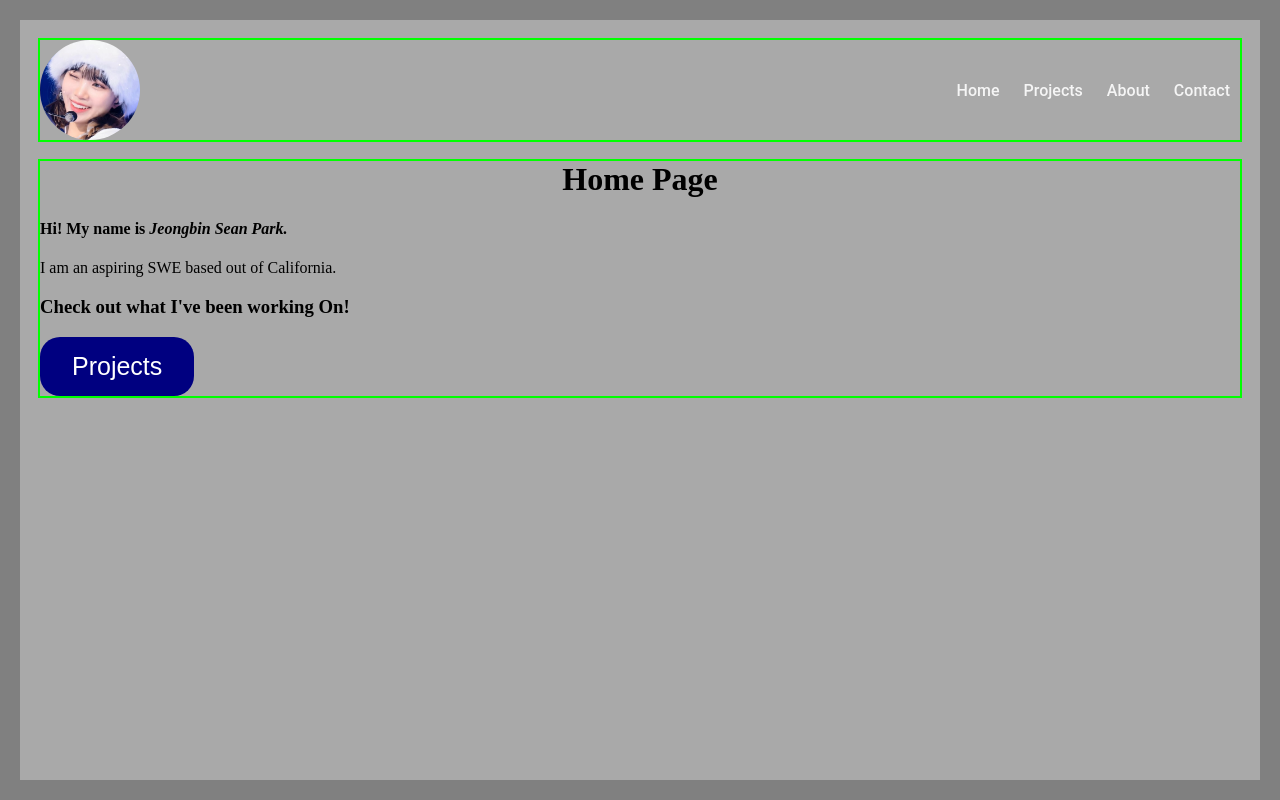
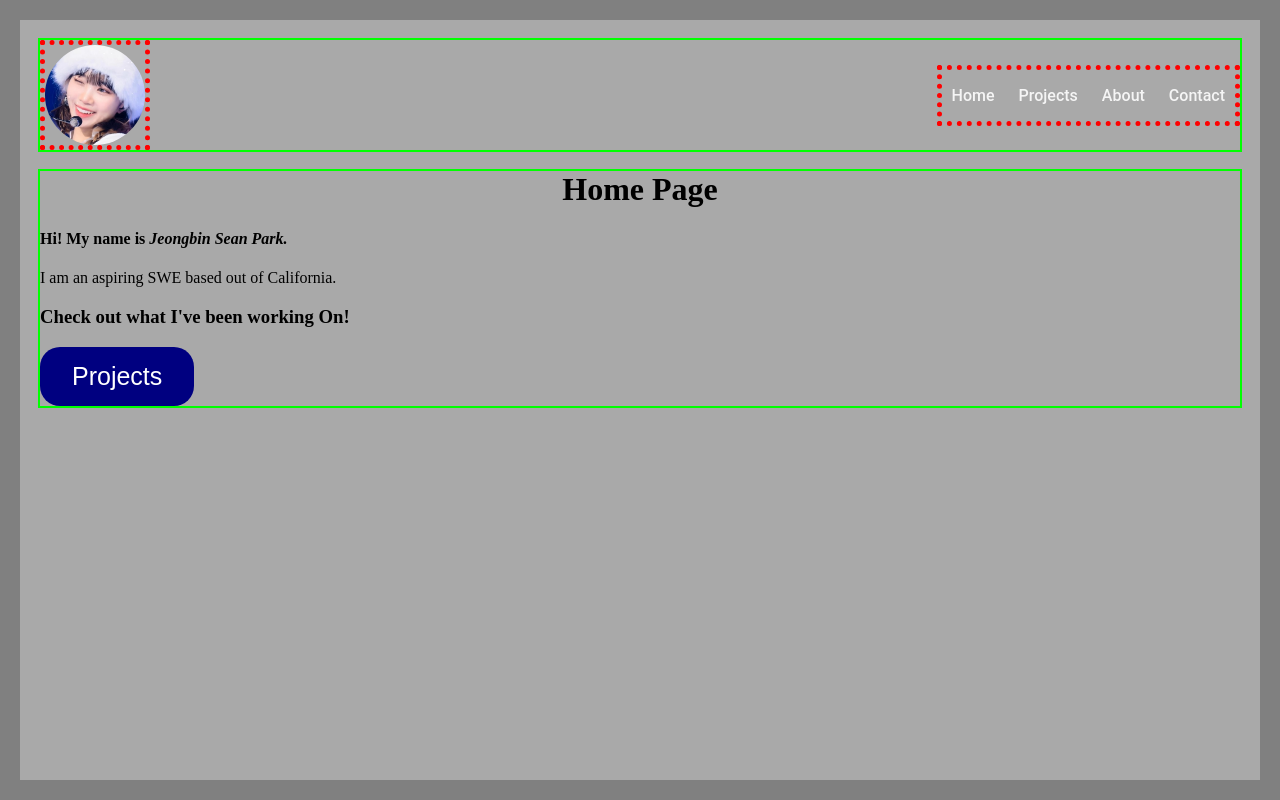
Before and after one commit to shaanprk/Portfolio-Website, a plain HTML site: page index.html in a window 1280 px wide. Drawn offline with nearby package versions, Linux system fonts and the light colour scheme.

Commit message:
Testing different settings

```diff
--- a/css/styles.css
+++ b/css/styles.css
@@ -30,9 +30,9 @@ header {
     justify-content: space-between;
 }
 
-/* header > * {
+header > * {
     border: 5px dotted red;
-} */
+}
 
 .logo {
     border-radius:50%;
```
